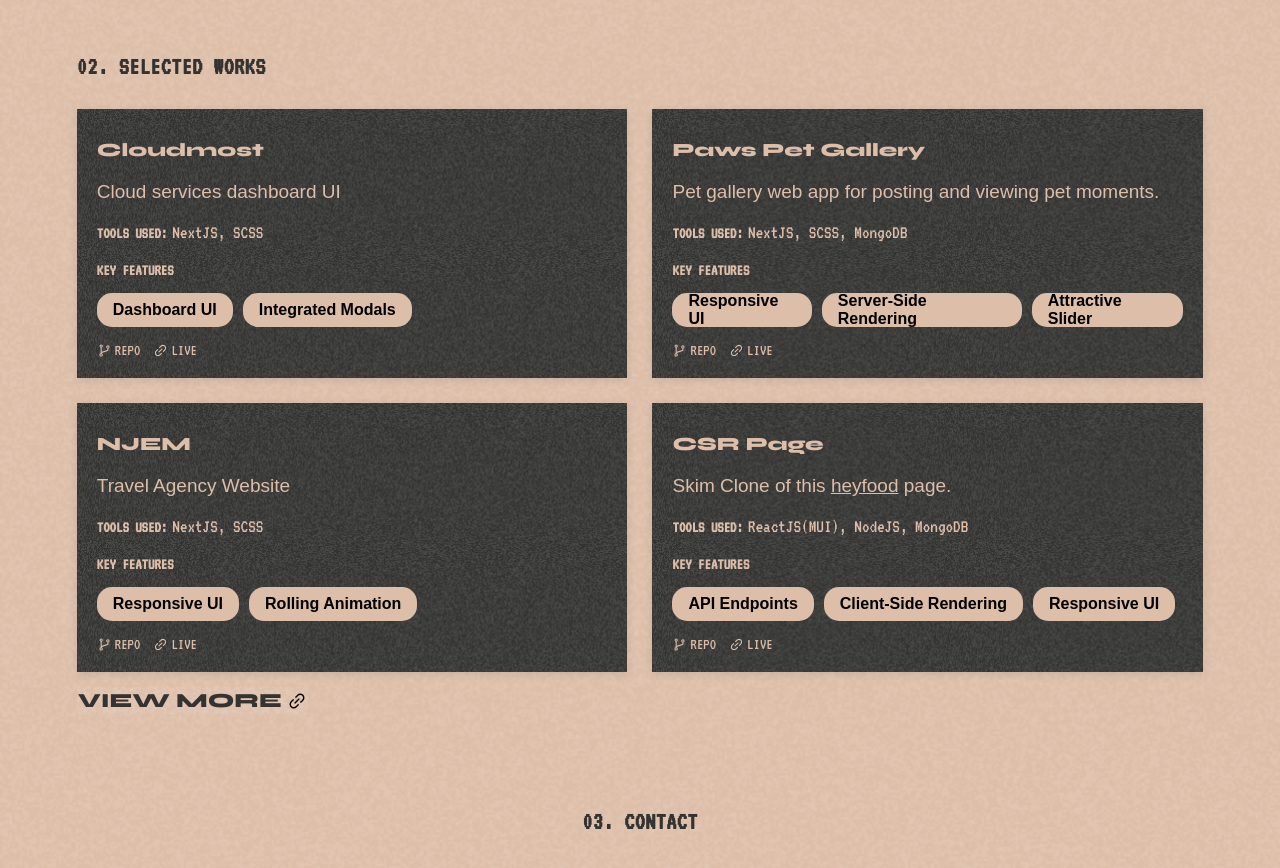
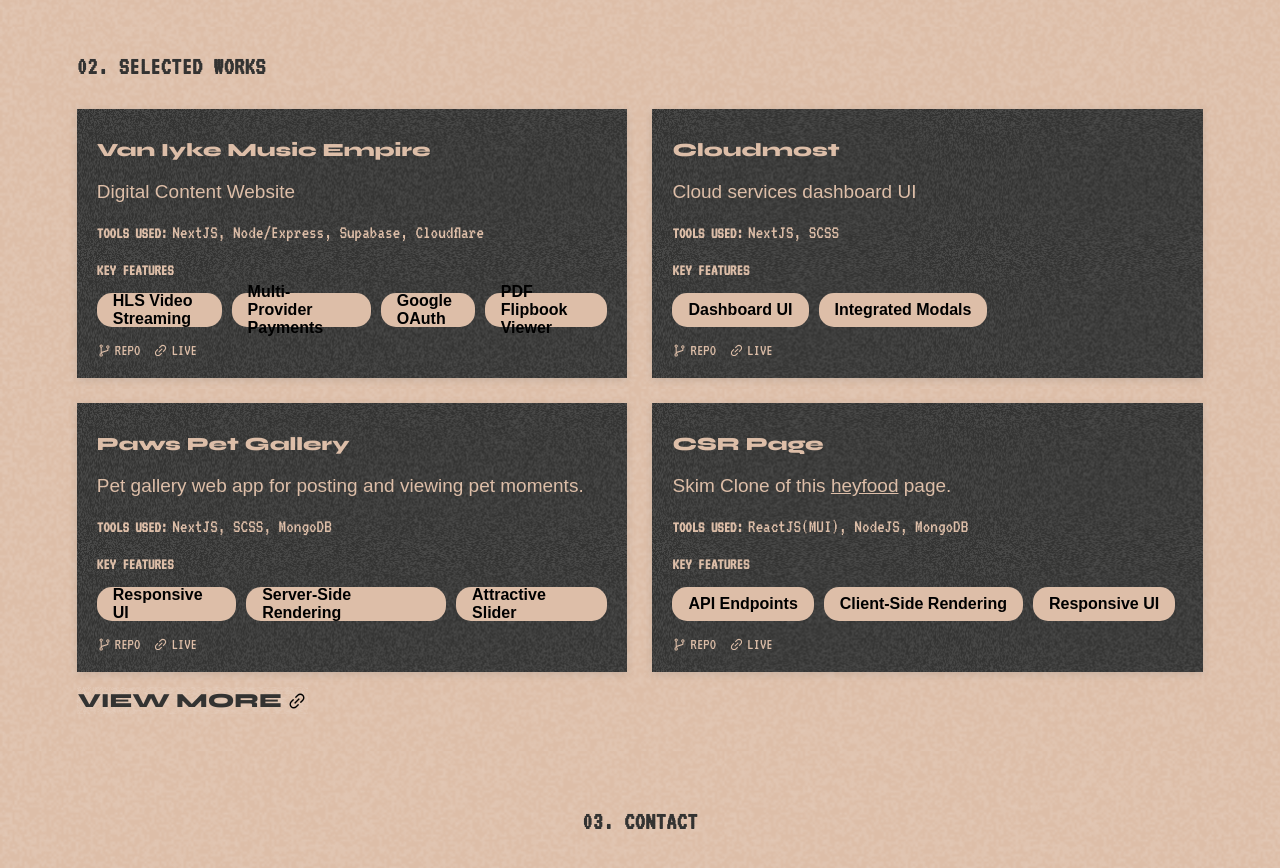
Before and after one commit to PhemiT/portfolio-v1, a Next.js app: page / in a window 1280 px wide. Shown: the part 1060-1928 px from the top of the page. Built offline with nearby package versions, Linux system fonts and the light colour scheme; a web font is replaced by a local one.

Commit message:
Update Work.tsx

```diff
--- a/modules/Work.tsx
+++ b/modules/Work.tsx
@@ -2,7 +2,6 @@ import Icon from '../components/Icon'
 import MoreWork from '../components/MoreWork'
 import WorkAlt from '../components/WorkAlt'
 import ICONS from '../constants/ICONS'
-
 const Heyfood = () => {
     return (
         <a
@@ -15,13 +14,19 @@ const Heyfood = () => {
         </a>
     )
 }
-
 const Work = () => {
     return (
         <>
             <div className="folio-work mg-container heading" id="work">
                 <h3 className='heading'>02. Selected Works</h3>
                 <div className="selected-works">
+                    <WorkAlt
+                    heading='Van Iyke Music Empire'
+                    desc='Digital Content Website'
+                    liveLink='https://www.vaniykemusicempire.com/'
+                    tools='NextJS, Node/Express, Supabase, Cloudflare'
+                    features={['HLS Video Streaming', 'Multi-Provider Payments', 'Google OAuth', 'PDF Flipbook Viewer']}
+                     />
                     <WorkAlt
                     heading='cloudmost'
                     desc='Cloud services dashboard UI'
@@ -37,14 +42,6 @@ const Work = () => {
                     liveLink='https://paws-app.vercel.app/'
                     tools='NextJS, SCSS, MongoDB'
                     features={['Responsive UI','Server-Side Rendering', 'Attractive Slider']}
-                     />
-                     <WorkAlt
-                    heading='NJEM'
-                    desc='Travel Agency Website'
-                    repoLink='https://github.com/PhemiT/njem'
-                    liveLink='https://njem.vercel.app/'
-                    tools='NextJS, SCSS'
-                    features={['Responsive UI', 'Rolling Animation']}
                      />
                       <WorkAlt
                     heading='CSR Page'
@@ -67,5 +64,4 @@ const Work = () => {
         </>
     )
 }
-
 export default Work
```
